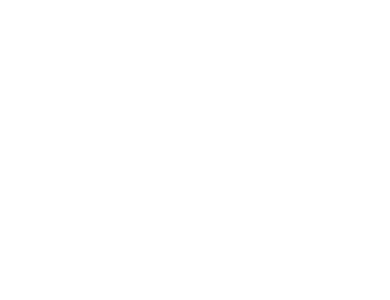
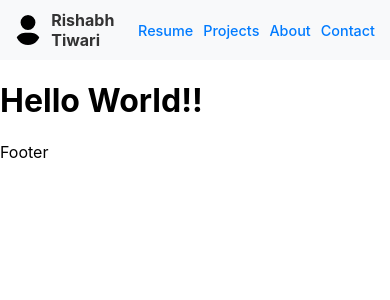
Before and after one commit to rishabh-147/project-portfolio2.0, a React (Create React App) app: page / in a window 390 px wide. Shown: the top 300 px of the page. Built offline with nearby package versions, Linux system fonts and the light colour scheme; the HTML template or start-up script is replaced by a standard one.

Commit message:
navbar intial stage

```diff
--- a/src/App.js
+++ b/src/App.js
@@ -7,10 +7,15 @@
 import Resume from "./Components/Resume";
 import Header from "./Components/Header";
 import Footer from "./Components/Footer";
-
+<link
+  href="https://cdn.jsdelivr.net/npm/bootstrap@5.3.3/dist/css/bootstrap.min.css"
+  rel="stylesheet"
+  integrity="sha384-QWTKZyjpPEjISv5WaRU9OFeRpok6YctnYmDr5pNlyT2bRjXh0JMhjY6hW+ALEwIH"
+  crossorigin="anonymous"
+></link>;
 function App() {
   return (
-    <BrowserRouter basename="portfolio">
+    <BrowserRouter >
       <div className="main-container">
         {/* Header is global and visible on all routes */}
         <Header />
--- /dev/null
+++ b/src/Components/Header.css
@@ -0,0 +1,81 @@
+/* General styles for the navbar */
+.navBar-style {
+    margin-bottom: 20px;
+  }
+
+  .navbar {
+    display: flex;
+    justify-content: space-between;
+    align-items: center;
+    padding: 10px 20px;
+    background-color: #f8f9fa; /* Light background */
+  }
+
+  /* Navbar brand (logo and text on the left) */
+  .navbar-brand {
+    display: flex;
+    align-items: center;
+    font-size: 1.2rem;
+    font-weight: bold;
+    color: #333;
+    text-decoration: none;
+  }
+
+  .navbar-brand img {
+    border-radius: 50%;
+    margin-right: 10px;
+  }
+
+  /* Navbar links on the right */
+  .navbar-nav {
+    display: flex;
+    justify-content: flex-end;
+  }
+
+  .navbar-nav .nav-item {
+    margin-left: 20px;
+  }
+
+  .navbar-nav .nav-link {
+    color: #007bff;
+    font-size: 1rem;
+    font-weight: 500;
+    text-decoration: none;
+    transition: color 0.3s;
+  }
+
+  /* Hover effects for links */
+  .navbar-nav .nav-link:hover {
+    color: #0056b3;
+  }
+
+  /* Active link style */
+  .navbar-nav .nav-link.active {
+    color: #ff9800;
+    font-weight: bold;
+  }
+
+  /* Disabled link style */
+  .navbar-nav .nav-link.disabled {
+    color: #6c757d;
+    pointer-events: none;
+  }
+
+  /* Responsive design for smaller screens */
+  @media (max-width: 767px) {
+    .navbar {
+      padding: 10px 15px;
+    }
+
+    .navbar-brand {
+      font-size: 1rem;
+    }
+
+    .navbar-nav .nav-item {
+      margin-left: 10px;
+    }
+
+    .navbar-nav .nav-link {
+      font-size: 0.9rem;
+    }
+  }
--- a/src/Components/Header.js
+++ b/src/Components/Header.js
@@ -1,9 +1,27 @@
-import React from 'react'
+import React from "react";
+import userProfile from '../utils/user-profile.svg';
+import './Header.css';
 
 function Header() {
   return (
-    <div>Header</div>
-  )
+    <div className="navBar-style">
+      <nav class="navbar navbar-light bg-light">
+        <a class="navbar-brand " href="/portfolio">
+        <img src={userProfile} width="30" height="30" class="d-inline-block align-top" alt=""></img>
+          Rishabh Tiwari
+        </a>
+
+        <div class="collapse navbar-collapse" id="navbarNavAltMarkup">
+      <div class="navbar-nav">
+      <a class="nav-item nav-link" href="/resume">Resume </a>
+      <a class="nav-item nav-link" href="#">Projects</a>
+      <a class="nav-item nav-link" href="/about">About</a>
+      <a class="nav-item nav-link" href="/contact">Contact</a>
+    </div>
+  </div>
+      </nav>
+    </div>
+  );
 }
 
-export default Header
+export default Header;
```
Also changed, not shown: src/utils/user-profile.svg (added).
